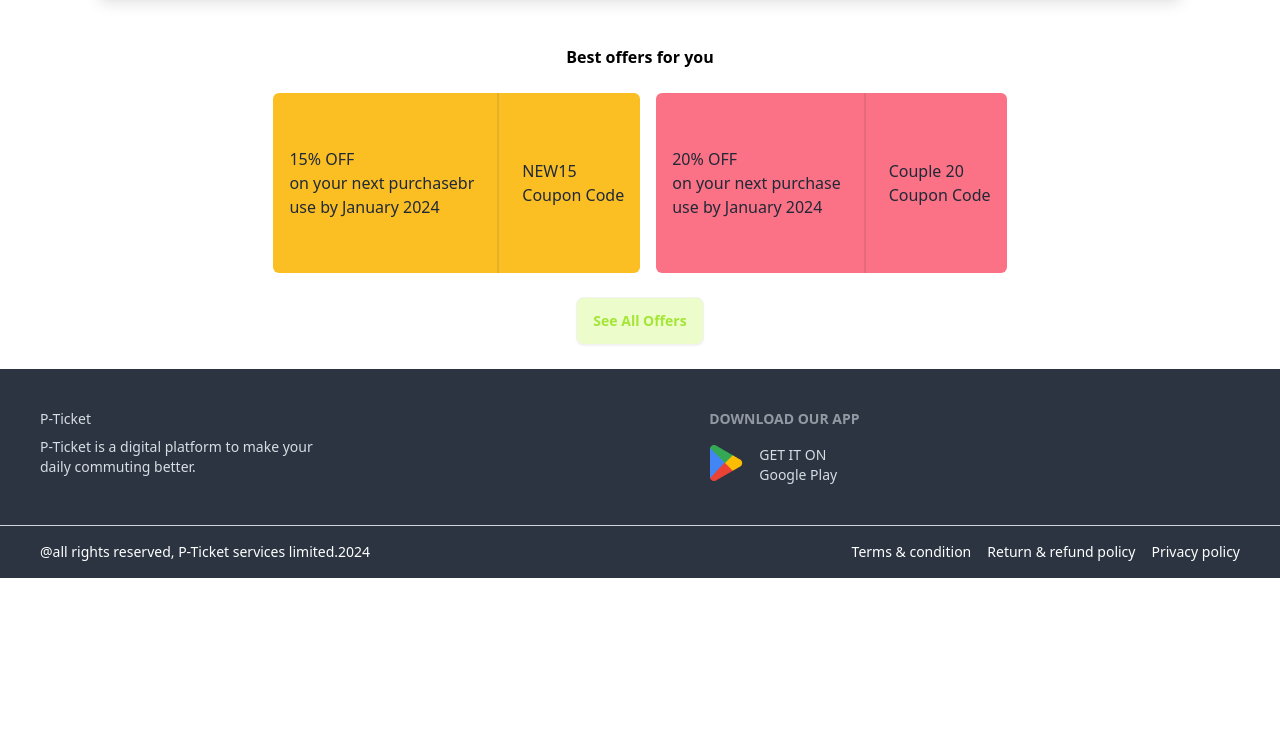
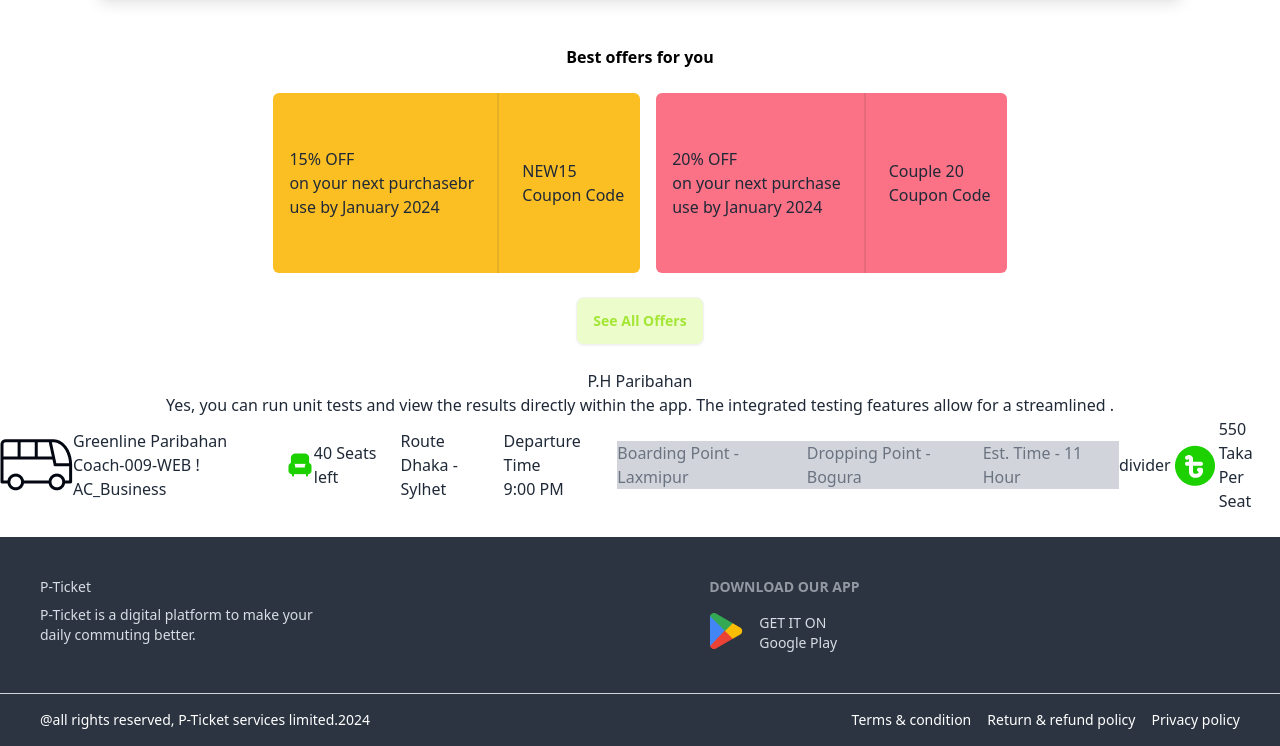
Before and after one commit to nusratjahanlima/bus-ticket-js-dom, a plain HTML site: page index.html in a window 1280 px wide. Shown: the part 691-1437 px from the top of the page. Before the commit the page ends 1269 px from the top, so only its background shows below. Drawn offline with nearby package versions, Linux system fonts and the light colour scheme.

Commit message:
paribahan section created

```diff
--- a/index.html
+++ b/index.html
@@ -130,6 +130,68 @@
       </div>
     </section>
 
+    <section>
+      <div class="flex flex-col items-center justify-center mt-6">
+        <h1>P.H Paribahan</h1>
+        <p>Yes, you can run unit tests and view the results directly within the app. The integrated testing features allow for a streamlined .</p>
+      </div>
+
+      <div class="flex items-center justify-between">
+        <!-- Greenline Paribahan -->
+        <div class="flex items-center justify-between">
+         <div class="flex items-center justify-start">
+          <img src="./images/bus-logo.png" alt="">
+          <div>
+            <h2>Greenline Paribahan</h2>
+            <p>Coach-009-WEB ! AC_Business</p>
+          </div>
+         </div>
+
+         <div class="flex items-center justify-end">
+          <img src="./images/seat-green-filled.png" alt="">
+          <p>40 Seats left</p>
+         </div>
+        </div>
+      <!-- Greenline Paribahan end-->
+
+
+           <!-- next part start -->
+       <div class="flex items-center justify-between">
+        <div>
+          <p>Route</p>
+          <p>Dhaka - Sylhet</p>
+        </div>
+
+        <div>
+          <p>Departure Time</p>
+          <p>9:00 PM</p>
+        </div>
+       </div>
+
+       <!-- next part end -->
+
+
+       <!-- next2 part start -->
+
+        <div class="text-gray-500  flex items-center justify-around">
+          <p class="bg-gray-300">Boarding Point - Laxmipur</p>
+          <p class="bg-gray-300">Dropping Point - Bogura</p>
+          <p class="bg-gray-300">Est. Time - 11 Hour</p>
+        </div>
+
+        <!-- next2 part end -->
+
+        <div>
+          divider
+        </div>
+
+        <div class="flex items-center justify-between">
+          <img src="./images/fare.png" alt="">
+          <p>550 Taka <br>
+            Per Seat</p>
+        </div>
+      </div>
+    </section>
 
 
 
```
